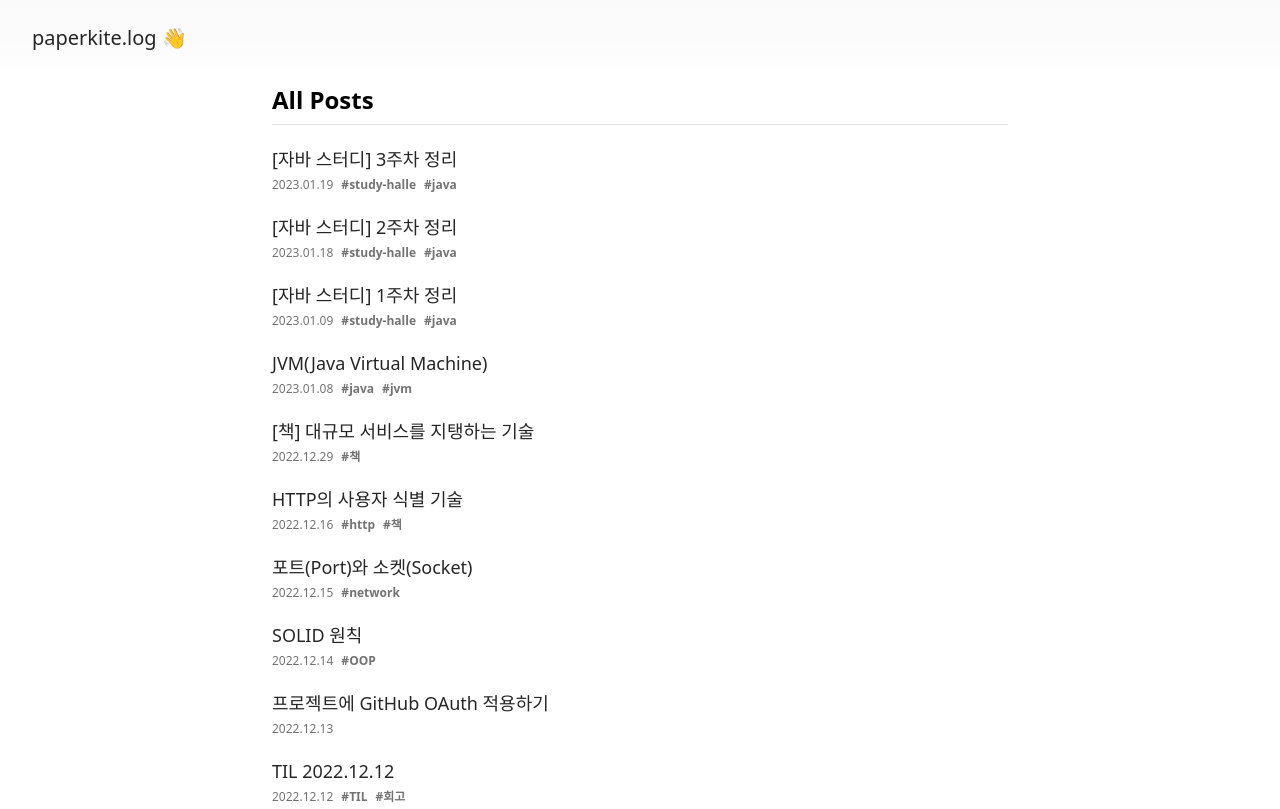
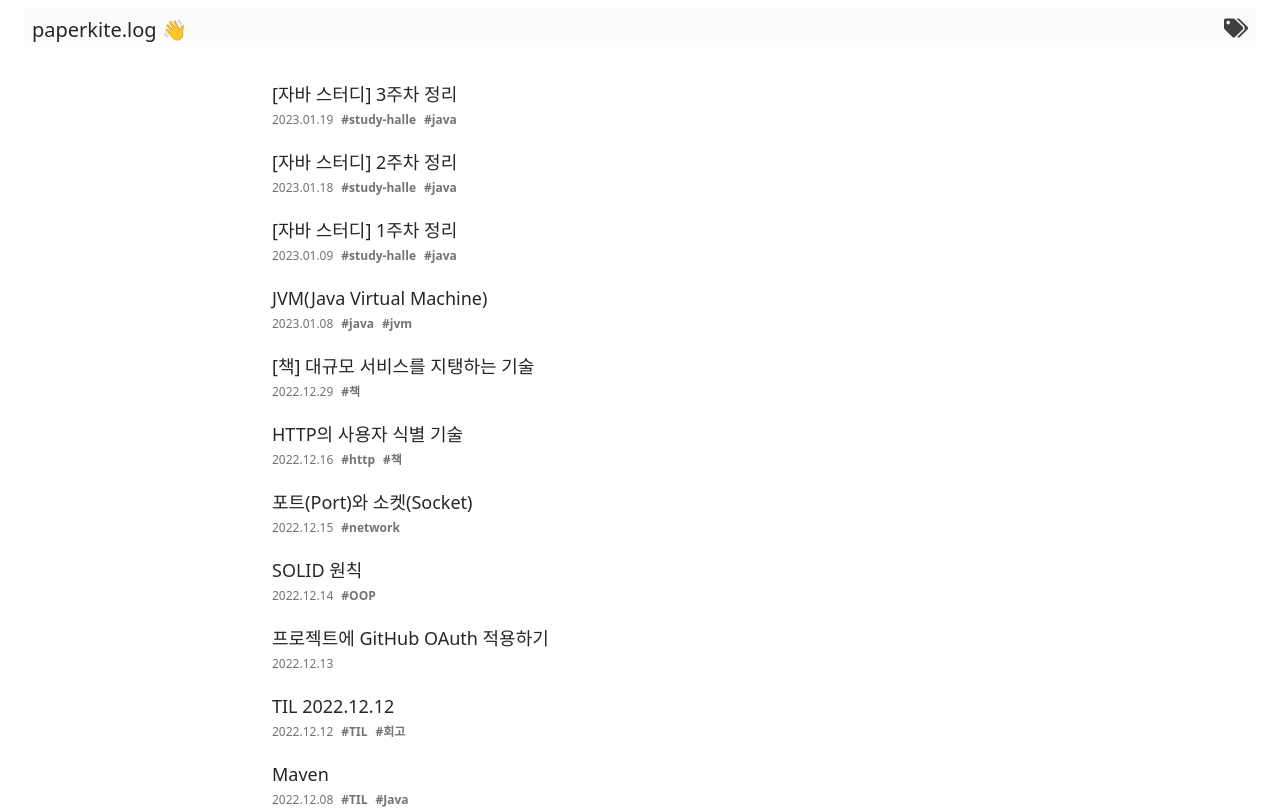
Before and after one commit to 100paperkite/100paperkite.github.io, a Next.js app: page / in a window 1280 px wide. Shown: the top 809 px of the page. Built offline with nearby package versions, Linux system fonts and the light colour scheme; a web font is replaced by a local one.

Commit message:
Tag 페이지 만들기 (#3)
* feat: 태그를 링크 형태로 변경

* feat: 태그 아이콘 상단바에 추가

* feat: 태그 페이지 추가

* refactor: 포스팅 데이터 가져오는 중복 코드 분리 및 이에 따른 수정.

```diff
--- a/components/HomePage.jsx
+++ b/components/HomePage.jsx
@@ -1,21 +1,15 @@
 import Layout from './Layout';
-import siteMetadata from '../siteMetadata';
 
-import { Card as PostCard } from './Post';
+import { Card } from './Post';
 
-const HomePage = ({ posts }) => {
+const HomePage = ({ postInfos }) => {
   return (
     <Layout>
       <div className="mt-2">
-        <h3 className="font-bold text-xl md:text-2xl border-neutral-200 border-b pb-2">
-          All Posts
-        </h3>
-        {posts
-          .sort((a, b) => {
-            return a.frontMatter.uploaded < b.frontMatter.uploaded ? 1 : -1;
-          })
-          .map((post, index) => (
-            <PostCard post={post} key={index} />
+        {postInfos
+          .sort((a, b) => (a.uploaded < b.uploaded ? 1 : -1))
+          .map((info, index) => (
+            <Card {...info} key={index} />
           ))}
       </div>
     </Layout>
--- a/components/NavBar.jsx
+++ b/components/NavBar.jsx
@@ -1,14 +1,22 @@
 import Link from 'next/link';
 import siteMetadata from '../siteMetadata';
+import { FaTags } from 'react-icons/fa';
 
 const NavBar = () => {
   return (
-    <nav className="flex justify-between sticky top-0 z-50 space-x-4 py-2">
+    <nav className="flex justify-between sticky top-0 z-50 space-x-4 py-2 font-medium mx-2 md:mx-6 my-1 md:my-2 p-2">
       <Link href="/">
-        <a className="text-neutral-800 hover:text-neutral-600 text-lg md:text-xl font-medium mx-2 md:mx-6 my-1 md:my-2 p-2 ">
+        <a className="text-neutral-800 hover:text-neutral-600 text-lg md:text-xl">
           {siteMetadata.title}
         </a>
       </Link>
+      <div className="flex gap-x-3">
+        <Link href="/tags" passHref legacyBehavior>
+          <a>
+            <FaTags className="hover:cursor-pointer w-6 h-6 text-neutral-700" />
+          </a>
+        </Link>
+      </div>
     </nav>
   );
 };
--- a/components/Post/Card.jsx
+++ b/components/Post/Card.jsx
@@ -6,8 +6,7 @@ const formatDate = (dateString) => {
   return yyyymmdd.replaceAll('-', '.');
 };
 
-const Card = ({ post: { frontMatter, slug } }) => {
-  const { title, uploaded, tags } = frontMatter;
+const Card = ({ title, uploaded, tags, slug }) => {
   const uploadedDate = formatDate(uploaded);
 
   const isTagExist = (tags ?? []).length === 0 ? false : true;
@@ -24,8 +23,8 @@ const Card = ({ post: { frontMatter, slug } }) => {
 
         {isTagExist && (
           <span className="text-xs flex flex-wrap gap-x-2 my-auto">
-            {tags.map((tag, index) => (
-              <Tag name={tag} key={index} />
+            {tags.map((tag) => (
+              <Tag name={tag} key={tag} className="text-neutral-500 font-bold" />
             ))}
           </span>
         )}
--- a/components/Post/Tag.jsx
+++ b/components/Post/Tag.jsx
@@ -1,5 +1,21 @@
-const Tag = ({ name }) => {
-  return <div className=" text-neutral-500 font-bold">#{name}</div>;
+import { useRouter } from 'next/router';
+
+const Tag = ({ name, selected = false }) => {
+  const router = useRouter();
+
+  return (
+    <button
+      onClick={() =>
+        router.push({
+          pathname: '/tags/',
+          query: { q: name },
+        })
+      }
+      className={selected ? 'text-neutral-800 font-bold' : 'text-neutral-500 font-bold'}
+    >
+      {'#' + name}
+    </button>
+  );
 };
 
 export default Tag;
--- /dev/null
+++ b/lib/util.js
@@ -0,0 +1,18 @@
+import path from 'path';
+import fs from 'fs';
+import matter from 'gray-matter';
+
+const POST_DIR = 'posts/';
+
+export const getAllPostInfos = async () => {
+  const files = fs.readdirSync(POST_DIR);
+
+  return files.map((filename) => {
+    const markdownWithMeta = fs.readFileSync(path.join(POST_DIR, filename), 'utf-8');
+    const { data } = matter(markdownWithMeta);
+    return {
+      ...data,
+      slug: path.parse(filename).name,
+    };
+  });
+};
--- a/pages/index.js
+++ b/pages/index.js
@@ -1,39 +1,28 @@
-import fs from 'fs';
-import path from 'path';
-import matter from 'gray-matter';
 import HomePage from '../components/HomePage';
 import { NextSeo } from 'next-seo';
 
 import site from '../siteMetadata';
+import { getAllPostInfos } from '../lib/util';
 
 export const getStaticProps = async () => {
-  const files = fs.readdirSync(path.join('posts'));
-
-  let posts = files.map((filename) => {
-    const markdownWithMeta = fs.readFileSync(path.join('posts', filename), 'utf-8');
-    const { data: frontMatter } = matter(markdownWithMeta);
-    return {
-      frontMatter,
-      slug: path.parse(filename).name,
-    };
-  });
+  const postInfos = await getAllPostInfos();
 
   if (process.env.NODE_ENV === 'production') {
-    posts = posts.filter(({ frontMatter: { draft } }) => draft === false);
+    postInfos = postInfos.filter(({ draft }) => draft === false);
   }
 
   return {
     props: {
-      posts,
+      postInfos,
     },
   };
 };
 
-export default function Home({ posts }) {
+export default function Home({ postInfos }) {
   return (
     <>
       <NextSeo title={site.title} description={site.description} />
-      <HomePage posts={posts} />
+      <HomePage postInfos={postInfos} />
     </>
   );
 }
--- /dev/null
+++ b/pages/tags/index.js
@@ -0,0 +1,53 @@
+import { useEffect, useMemo, useState } from 'react';
+import { useRouter } from 'next/router';
+
+import Layout from '../../components/Layout';
+import Tag from '../../components/Post/Tag';
+import Card from '../../components/Post/Card';
+
+import { getAllPostInfos } from '../../lib/util';
+
+export async function getStaticProps() {
+  const postInfos = await getAllPostInfos();
+
+  return {
+    props: { postInfos },
+  };
+}
+
+export default function Tags({ postInfos }) {
+  const [currentTag, setTag] = useState();
+  const router = useRouter();
+  const { q } = router.query;
+
+  const allTags = useMemo(() => {
+    return [...new Set(postInfos.map((info) => info.tags).flat())].sort();
+  }, [postInfos]);
+
+  useEffect(() => {
+    if (!router.isReady) {
+      return;
+    }
+    setTag(q);
+  }, [q, router.isReady]);
+
+  return (
+    <Layout>
+      <div className="flex flex-wrap gap-x-3 gap-y-1 my-3">
+        {allTags.map((tag) => (
+          <Tag name={tag} key={tag} selected={tag == currentTag ? true : false} />
+        ))}
+      </div>
+      <div>
+        {postInfos
+          .sort((a, b) => {
+            return a.uploaded < b.uploaded ? 1 : -1;
+          })
+          .filter((post) => !currentTag || post.tags.includes(currentTag))
+          .map((post, index) => (
+            <Card {...post} key={index} />
+          ))}
+      </div>
+    </Layout>
+  );
+}
```
